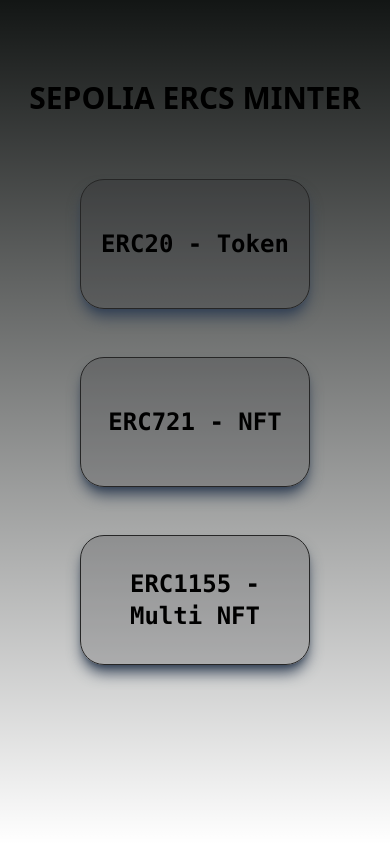
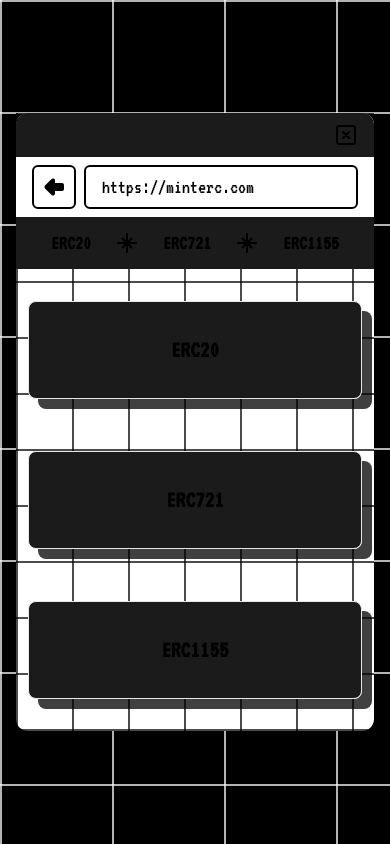
Before and after one commit to 0xWeb/mint-erc-wagmi, a Next.js app: page / in a window 390 px wide. Built offline with nearby package versions, Linux system fonts and the light colour scheme.

Commit message:
Desing Changes & Responsive

```diff
--- a/app/erc20/App.jsx
+++ b/app/erc20/App.jsx
@@ -22,7 +22,7 @@ function App() {
 
     return (
         <main className='h-screen flex justify-center items-center text-center' >
-            <section className='flex flex-col max-w-screen-xl w-full bg-[#19191A]  border border-gray-400 rounded-md  mx-4'>
+            <section className='flex flex-col max-w-screen-xl w-full bg-[#19191A] rounded-md  mx-4'>
                 <div className=''>
                     <div className='flex items-center justify-between  border-b gap-4'>
                         <div className='flex items-center justify-center  py-6  gap-4'>
--- a/app/globals.css
+++ b/app/globals.css
@@ -31,3 +31,125 @@ body {
     margin: 0;
   }
 }
+
+.grid-bg {
+
+  margin: 0;
+  padding: 0;
+  z-index: -300;
+  background: #000000;
+  background-image: linear-gradient(rgba(255, 255, 255, 0.7) .1em, transparent .1em), linear-gradient(90deg, rgba(255, 255, 255, 0.7) .1em, transparent .1em);
+  background-size: 7em 7em;
+
+}
+
+.window-bg {
+  height: 100%;
+  width: 100%;
+  position: absolute;
+
+  background-image: linear-gradient(rgba(0, 0, 0, 0.7) .1em, transparent .1em), linear-gradient(90deg, rgba(0, 0, 0, 0.7) .1em, transparent .1em);
+  background-size: 3.5em 3.5em;
+}
+
+.button-sh {
+  -webkit-box-shadow: 10px 10px 0px 0px rgba(0, 0, 0, 0.75);
+  -moz-box-shadow: 10px 10px 0px 0px rgba(0, 0, 0, 0.75);
+  box-shadow: 10px 10px 0px 0px rgba(0, 0, 0, 0.75);
+}
+
+.button-sh:hover {
+  -webkit-box-shadow: 0px 00px 0px 0px rgba(0, 0, 0, 0.87);
+  -moz-box-shadow: 0px 0px 0px 0px rgba(0, 0, 0, 0.75);
+  box-shadow: 0px 0px 0px 0px rgba(0, 0, 0, 0.75);
+}
+
+.corner3:after {
+  box-shadow:
+    0.2em 0.2em #fff, 0.4em 0.2em #fff, 0.6em 0.2em #fff, 0.8em 0.2em #fff, 1.0em 0.2em #fff, 1.2em 0.2em #fff, 1.4em 0.2em #fff, 2.0em 0.2em #fff, 2.2em 0.2em #fff, 2.4em 0.2em #fff, 2.6em 0.2em #fff, 2.8em 0.2em #fff, 3.0em 0.2em #fff, 3.2em 0.2em #fff, 3.4em 0.2em #fff, 3.6em 0.2em #fff, 3.8em 0.2em #fff, 4.0em 0.2em #fff, 4.2em 0.2em #fff, 4.4em 0.2em #fff, 4.6em 0.2em #fff, 4.8em 0.2em #fff, 5.0em 0.2em #fff, 5.2em 0.2em #fff, 5.4em 0.2em #fff, 5.8em 0.2em #fff,
+    0.2em 0.4em #fff, 1.4em 0.4em #fff, 2.0em 0.4em #fff,
+    0.2em 0.6em #fff, 1.4em 0.6em #fff,
+    0.2em 0.8em #fff, 0.8em 0.8em #fff, 1.0em 0.8em #fff, 1.4em 0.8em #fff, 1.8em 0.8em #fff, 2.0em 0.8em #fff, 2.2em 0.8em #fff, 2.4em 0.8em #fff, 2.6em 0.8em #fff, 2.8em 0.8em #fff, 3.0em 0.8em #fff, 3.2em 0.8em #fff, 3.4em 0.8em #fff, 3.6em 0.8em #fff, 3.8em 0.8em #fff, 4.0em 0.8em #fff, 4.2em 0.8em #fff, 4.6em 0.8em #fff,
+    0.2em 1.0em #fff, 0.8em 1.0em #fff, 1.4em 1.0em #fff, 3.6em 1.0em #fff, 3.8em 1.0em #fff,
+    0.2em 1.2em #fff, 0.8em 1.2em #fff, 2.0em 1.2em #fff, 3.2em 1.2em #fff, 3.4em 1.2em #fff,
+    0.2em 1.4em #fff, 0.4em 1.4em #fff, 0.8em 1.4em #fff, 1.2em 1.4em #fff, 1.4em 1.4em #fff, 1.6em 1.4em #fff, 2.0em 1.4em #fff, 2.4em 1.4em #fff, 2.6em 1.4em #fff, 2.8em 1.4em #fff, 3.0em 1.4em #fff,
+    0.8em 1.6em #fff, 2.0em 1.6em #fff,
+    1.4em 1.8em #fff, 2.0em 1.8em #fff,
+    0.2em 2.0em #fff, 0.4em 2.0em #fff, 0.6em 2.0em #fff, 0.8em 2.0em #fff, 1.0em 2.0em #fff, 1.4em 2.0em #fff, 1.8em 2.0em #fff, 2.0em 2.0em #fff,
+    0.2em 2.2em #fff, 1.4em 2.2em #fff,
+    0.2em 2.4em #fff, 0.8em 2.4em #fff, 1.4em 2.4em #fff,
+    0.2em 2.6em #fff, 0.8em 2.6em #fff, 1.4em 2.6em #fff,
+    0.2em 2.8em #fff, 0.8em 2.8em #fff, 1.4em 2.8em #fff,
+    0.2em 3.0em #fff, 0.8em 3.0em #fff, 1.4em 3.0em #fff,
+    0.2em 3.2em #fff, 0.8em 3.2em #fff, 1.2em 3.2em #fff,
+    0.2em 3.4em #fff, 0.8em 3.4em #fff, 1.2em 3.4em #fff,
+    0.2em 3.6em #fff, 0.8em 3.6em #fff, 1.0em 3.6em #fff,
+    0.2em 3.8em #fff, 0.8em 3.8em #fff, 1.0em 3.8em #fff,
+    0.2em 4.0em #fff, 0.8em 4.0em #fff,
+    0.2em 4.2em #fff, 0.8em 4.2em #fff,
+    0.2em 4.4em #fff,
+    0.2em 4.6em #fff, 0.8em 4.6em #fff,
+    0.2em 4.8em #fff,
+    0.2em 5.0em #fff,
+    0.2em 5.2em #fff,
+    0.2em 5.4em #fff,
+    0.2em 5.8em #fff;
+}
+
+.black {
+  background: #000;
+  /*background: rgba(0,0,0,1.0);*/
+  color: #fff;
+  box-shadow: 0px 5px 15px 0px rgba(0, 0, 0, 0.4);
+  /*transition: background 0.5s ease-in-out;*/
+}
+
+/*.black:hover { background: #333;}*/
+.corner {
+  position: absolute;
+  /*background:red;*/
+  background: none;
+  width: 6em;
+  height: 6em;
+  font-size: 2px;
+  font-size: 10px;
+  opacity: 1.0;
+  transition: opacity 0.3s ease-in-out;
+}
+
+.corner:after {
+  position: absolute;
+  content: '';
+  display: block;
+  width: 0.2em;
+  height: 0.2em;
+}
+
+.topleft {
+  top: 1em;
+  left: 1em;
+  /* I do not know why, but it's better with this - */
+  -webkit-transform: rotate(360deg);
+  transform: rotate(360deg);
+}
+
+.topright {
+  top: 1em;
+  right: 1em;
+  -webkit-transform: rotate(90deg);
+  transform: rotate(90deg);
+}
+
+.bottomleft {
+  bottom: 1em;
+  left: 1em;
+  -webkit-transform: rotate(270deg);
+  transform: rotate(270deg);
+}
+
+.bottomright {
+  bottom: 1em;
+  right: 1em;
+  -webkit-transform: rotate(180deg);
+  transform: rotate(180deg);
+}
--- a/app/layout.js
+++ b/app/layout.js
@@ -1,7 +1,7 @@
 import './globals.css'
-import { Inter } from 'next/font/google'
+import { VT323 } from 'next/font/google'
 
-// const inter = Inter({ subsets: ['latin'] })
+const vt323 = VT323({ subsets: ['latin'], weight: ['400'] })
 
 export const metadata = {
   title: 'Mint All ERC',
@@ -11,7 +11,10 @@ export const metadata = {
 export default function RootLayout({ children }) {
   return (
     <html lang="en">
-      <body className='h-screen bg-[#131615] ' >{children}</body>
+      <body className={`h-screen bg-[#131615] ${vt323.className}`}>
+        <div className='h-screen grid-bg absolute w-full -z-10' />
+        {children}
+      </body>
     </html>
   )
 }
--- a/app/page.js
+++ b/app/page.js
@@ -2,20 +2,27 @@
 
 import Image from 'next/image'
 import PageButton from "../components/PageButton";
+import NavBar from '@/components/NavBar';
+
+
 
 
 export default function Home() {
 
   return (
 
-    <main className="flex min-h-screen flex-col lg:flex-row items-center justify-center  gap-12 px-20">
-      <h1 className='absolute top-20 lg:top-32 font-extrabold text-3xl lg:text-5xl text-center'>
-        SEPOLIA ERCS MINTER
-      </h1>
-      <PageButton title={'ERC20 - Token'} route={'/erc20'} />
-      <PageButton title={'ERC721 - NFT'} route={'/erc721'} />
-      <PageButton title={'ERC1155 - Multi NFT'} route={'/erc1155'} />
+    <main className="flex min-h-screen flex-col lg:flex-row items-center justify-center  mx-4 ">
+      <section className='flex flex-col bg-white  rounded-xl relative max-w-screen-xl w-full '>
+        <div className='window-bg z-10'></div>
+        <NavBar />
 
-    </main>
+        <div className=' flex flex-col md:flex-row m-3 gap-3  z-20 justify-around '>
+          <PageButton title={'ERC20 '} route={'/erc20'} />
+          <PageButton title={'ERC721'} route={'/erc721'} />
+          <PageButton title={'ERC1155'} route={'/erc1155'} />
+        </div>
+      </section >
+
+    </main >
   )
 }
--- /dev/null
+++ b/components/Icons/BigArrowLeft.js
@@ -0,0 +1,22 @@
+const BigArrowLeft = (props) => (
+    <svg
+        xmlns="http://www.w3.org/2000/svg"
+        width={24}
+        height={24}
+        fill="none"
+        stroke="currentColor"
+        strokeLinecap="round"
+        strokeLinejoin="round"
+        strokeWidth={0}
+        className="icon icon-tabler icon-tabler-arrow-big-left-filled"
+        {...props}
+    >
+        <path stroke="none" d="M0 0h24v24H0z" />
+        <path
+            fill="black"
+            stroke="none"
+            d="M9.586 4 3 10.586a2 2 0 0 0 0 2.828L9.586 20a2 2 0 0 0 2.18.434l.145-.068A2 2 0 0 0 13 18.586V16h7a2 2 0 0 0 2-2v-4l-.005-.15A2 2 0 0 0 20 8l-7-.001V5.414A2 2 0 0 0 9.586 4z"
+        />
+    </svg>
+)
+export default BigArrowLeft
--- /dev/null
+++ b/components/Icons/Close.js
@@ -0,0 +1,19 @@
+
+const CloseIcon = (props) => (
+    <svg
+        xmlns="http://www.w3.org/2000/svg"
+        width={24}
+        height={24}
+        fill="none"
+        stroke="currentColor"
+        strokeLinecap="round"
+        strokeLinejoin="round"
+        strokeWidth={2}
+        className="icon icon-tabler icon-tabler-square-x"
+        {...props}
+    >
+        <path stroke="none" d="M0 0h24v24H0z" />
+        <path d="M3 5a2 2 0 0 1 2-2h14a2 2 0 0 1 2 2v14a2 2 0 0 1-2 2H5a2 2 0 0 1-2-2V5zM9 9l6 6m0-6-6 6" />
+    </svg>
+)
+export default CloseIcon
--- /dev/null
+++ b/components/Icons/Star.js
@@ -0,0 +1,19 @@
+
+const Star = (props) => (
+    <svg
+        xmlns="http://www.w3.org/2000/svg"
+        width={24}
+        height={24}
+        fill="none"
+        stroke="currentColor"
+        strokeLinecap="round"
+        strokeLinejoin="round"
+        strokeWidth={2}
+        className="icon icon-tabler icon-tabler-north-star"
+        {...props}
+    >
+        <path stroke="none" d="M0 0h24v24H0z" />
+        <path d="M3 12h18M12 21V3M7.5 7.5l9 9M7.5 16.5l9-9" />
+    </svg>
+)
+export default Star
--- /dev/null
+++ b/components/NavBar.jsx
@@ -0,0 +1,32 @@
+import CloseIcon from '@/components/Icons/Close';
+import BigArrowLeft from '@/components/Icons/BigArrowLeft';
+import Star from '@/components/Icons/Star';
+
+function NavBar() {
+    return (
+        <nav className='flex flex-col w-[100%] z-30' >
+            <section className='bg-[#1B1B1B] w-[100%] h-11  rounded-t-xl flex items-center justify-end px-4'>
+                <CloseIcon />
+            </section>
+
+            <section className='bg-white  w-[100%] flex items-center px-4 py-2'>
+                <div className=' border-2 rounded-md border-black p-2'>
+                    <BigArrowLeft />
+                </div>
+                <article className='w-[100%] border-2 rounded-md border-black  ml-2 text-black py-[6px] px-4  text-xl'>
+                    https://minterc.com
+                </article>
+            </section>
+
+            <section className='bg-[#1B1B1B]  w-[100%] flex items-center justify-center gap-6  py-3 font-semibold text-xl'>
+                <p>ERC20 <span className='hidden sm:inline-block'>- TOKEN</span></p>
+                <Star />
+                <p>ERC721 <span className='hidden sm:inline-block'>- NFT</span></p>
+                <Star />
+                <p>ERC1155 <span className='hidden sm:inline-block'>- MULTI NFT</span></p>
+            </section>
+        </nav>
+    )
+}
+
+export default NavBar
--- a/components/PageButton.jsx
+++ b/components/PageButton.jsx
@@ -2,8 +2,15 @@ import Link from 'next/link'
 
 function PageButton({ title, route }) {
     return (
-        <Link href={route} className="max-w-5xl h-full w-full items-center justify-center font-mono text-2xl md:text-3xl hover:scale-105 transition-all duration-300">
-            <p className=" max-h-16 py-16 px-2 lg:py-44 flex justify-center items-center border rounded-3xl border-neutral-800  from-zinc-200  bg-zinc-800/20 bg-blur-2xl  text-center font-bold shadow-lg shadow-slate-700">
+        <Link href={route} className="md:max-w-[275px] w-full  my-5 md:my-32 items-center justify-center  text-2xl md:text-3xl hover:scale-[103%] transition-all duration-300  button-sh rounded-lg relative">
+
+            {/* <div class="corner corner3 topleft"></div>
+            <div class="corner corner3 topright"></div>
+            <div class="corner corner3 bottomleft"></div>
+            <div class="corner corner3 bottomright"></div> */}
+
+
+            <p className="py-8 md:p-20 bg-[#1B1B1B]  flex justify-center items-center border text-center font-bold rounded-lg ">
                 {title}
             </p>
         </Link>
```
Also changed, not shown: public/close.svg (added).
